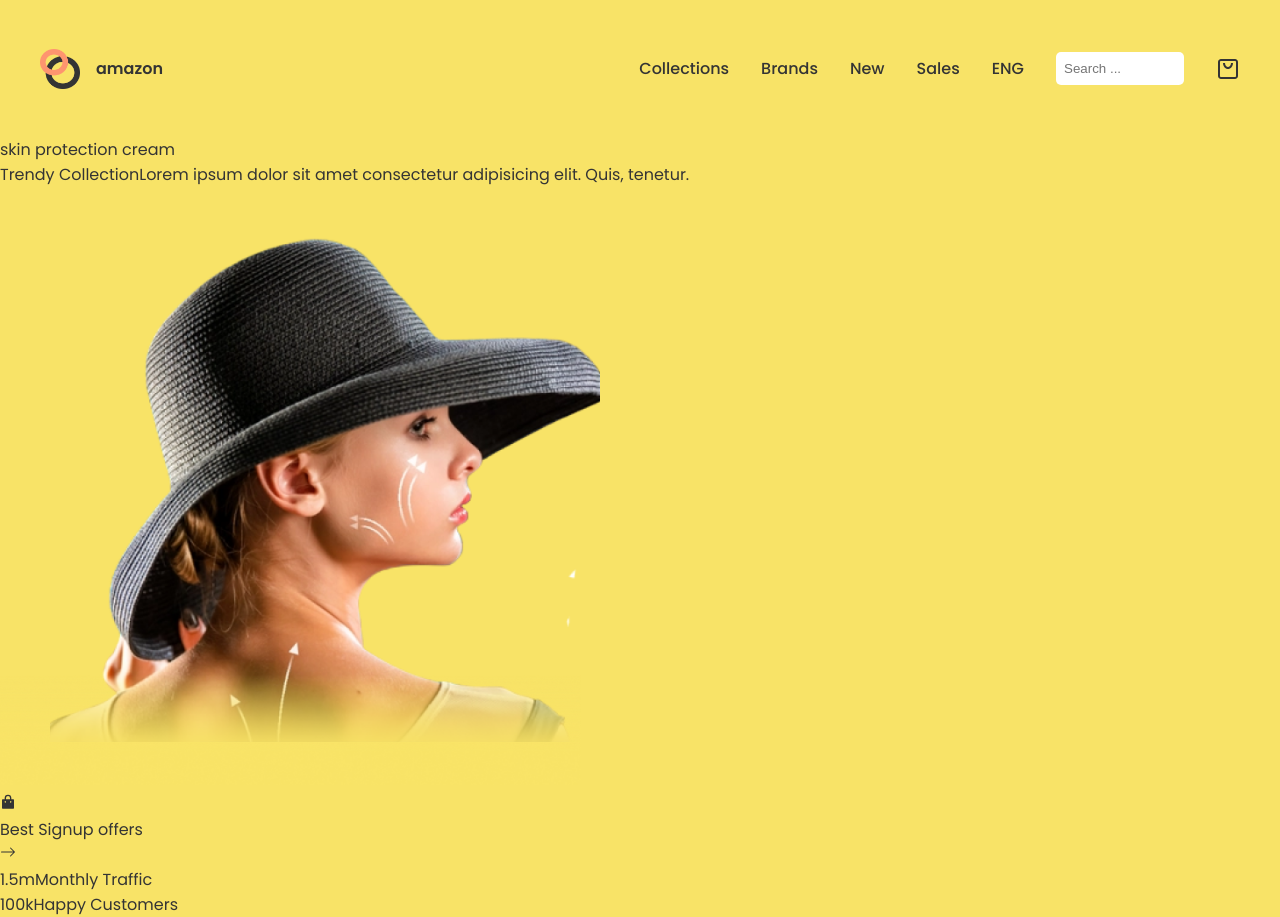
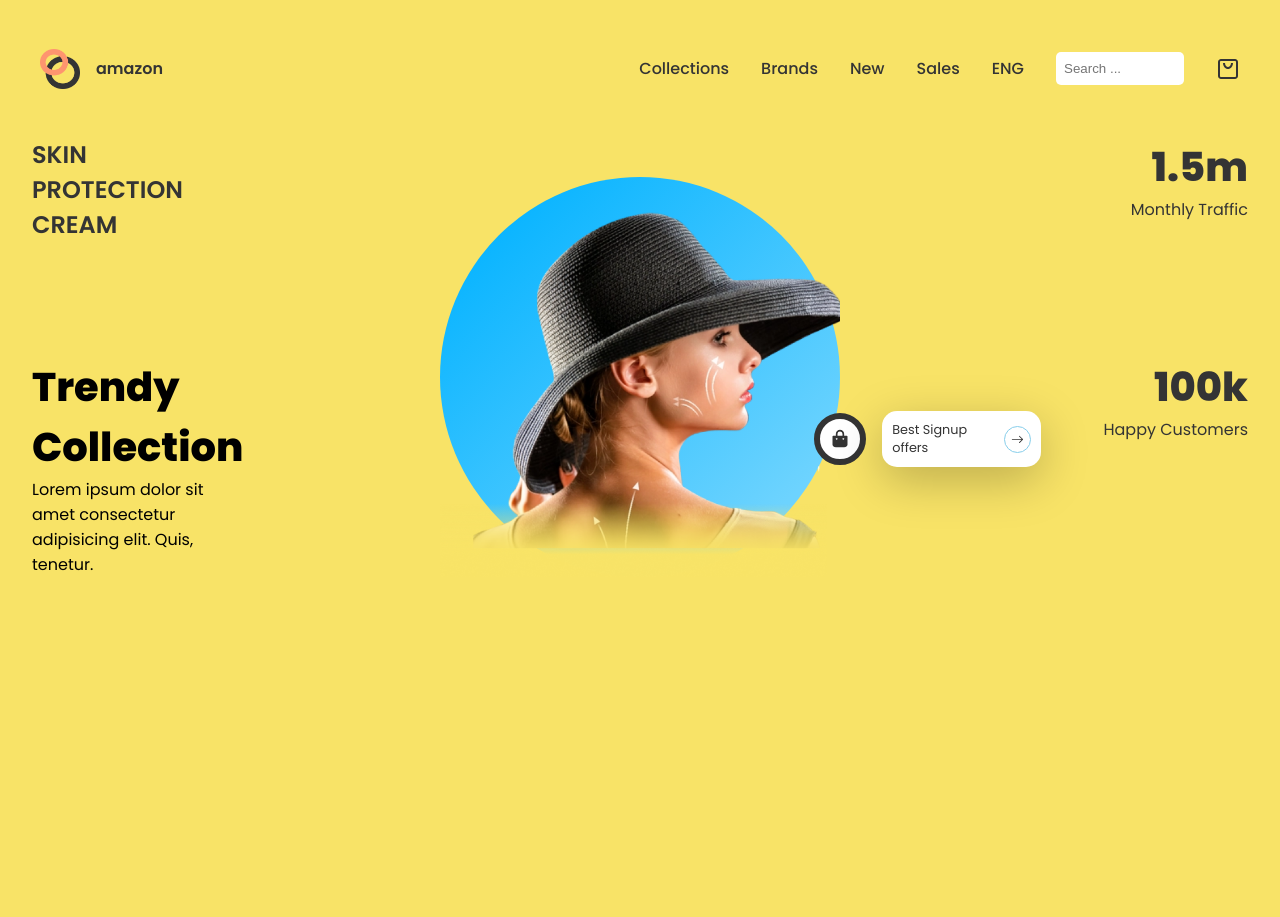
Before and after one commit to wabbi-khan/modern-ecommerce, a React (Create React App) app: page / in a window 1280 px wide. After the commit the page ends 800 px from the top, so only its background shows below. Built offline with nearby package versions, Linux system fonts and the light colour scheme.

Commit message:
hero section done

```diff
--- a/src/components/hero/Hero.jsx
+++ b/src/components/hero/Hero.jsx
@@ -8,7 +8,7 @@
     <div className={css.container}>
       {/* Lefy side */}
       <div className={css.h_side}>
-        <span>skin protection cream</span>
+        <span className={css.text1}>skin protection cream</span>
         <div className={css.text2}>
           <span>Trendy Collection</span>
           <span>
@@ -21,7 +21,7 @@
       {/* middle hero image */}
       <div className={css.wrapper}>
         <div className={css.blueCircle}></div>
-        <img src={HeroImg} alt='HeroImg' width={600} />
+        <img src={HeroImg} alt='HeroImg' width={450} />
         <div className={css.cart2}>
           <RiShoppingBagFill />
           <div className={css.signup}>
--- a/src/components/hero/Hero.module.css
+++ b/src/components/hero/Hero.module.css
@@ -0,0 +1,124 @@
+.container {
+    padding: 0rem 2rem;
+    display: grid;
+    grid-template-columns: 1fr 3fr 1fr;
+}
+
+.wrapper {
+    display: flex;
+    align-items: baseline;
+    justify-content: center;
+    position: relative;
+}
+
+.wrapper>img {
+    width: 25rem;
+    position: absolute;
+    bottom: 0;
+}
+
+.blueCircle {
+    width: 25rem;
+    height: 25rem;
+    border-radius: 50%;
+    z-index: -99;
+    position: absolute;
+    bottom: 0;
+    background: linear-gradient(135.74deg, #0bb5ff 14.09%, #6dd3fe 83.83%);
+}
+
+.cart2 {
+    position: absolute;
+    bottom: 25%;
+    right: -5%;
+    display: flex;
+    gap: 1rem;
+    align-items: center;
+}
+
+.cart2>svg {
+    width: 20px;
+    height: 20px;
+    background: white;
+    padding: 10px;
+    border-radius: 50%;
+    border: 6px solid var(--black);
+}
+
+.signup {
+    display: flex;
+    gap: 1rem;
+    align-items: center;
+    background: white;
+    padding: 10px;
+    font-size: 0.8rem;
+    border-radius: 15px;
+    box-shadow: var(--shadow1);
+}
+
+.signup> :first-child {
+    display: block;
+    width: 6rem;
+}
+
+.signup> :nth-child(2) {
+    border-radius: 50%;
+    border: 1px solid skyblue;
+    display: flex;
+    width: 25px;
+    height: 25px;
+    align-items: center;
+    justify-content: center;
+    font-weight: 900;
+}
+
+.h_side {
+    display: grid;
+    grid-template-rows: 1fr 1fr;
+}
+
+.text1 {
+    text-transform: uppercase;
+    font-size: 1.5rem;
+    width: min-content;
+    display: block;
+    font-weight: 600;
+}
+
+.text2 {
+    display: flex;
+    flex-direction: column;
+    width: min-content;
+    color: black;
+}
+
+.text2> :first-child {
+    font-weight: 800;
+    font-size: 2.5rem;
+}
+
+.text2> :nth-child(2) {
+    display: block;
+}
+
+.traffic {
+    display: flex;
+    flex-direction: column;
+    text-align: right;
+}
+
+.traffic> :first-child {
+    font-weight: 800;
+    font-size: 2.5rem;
+}
+
+.customers {
+    display: flex;
+    flex-direction: column;
+    text-align: right;
+}
+
+.customers> :first-child {
+    font-weight: 800;
+    font-size: 2.5rem;
+}
```
